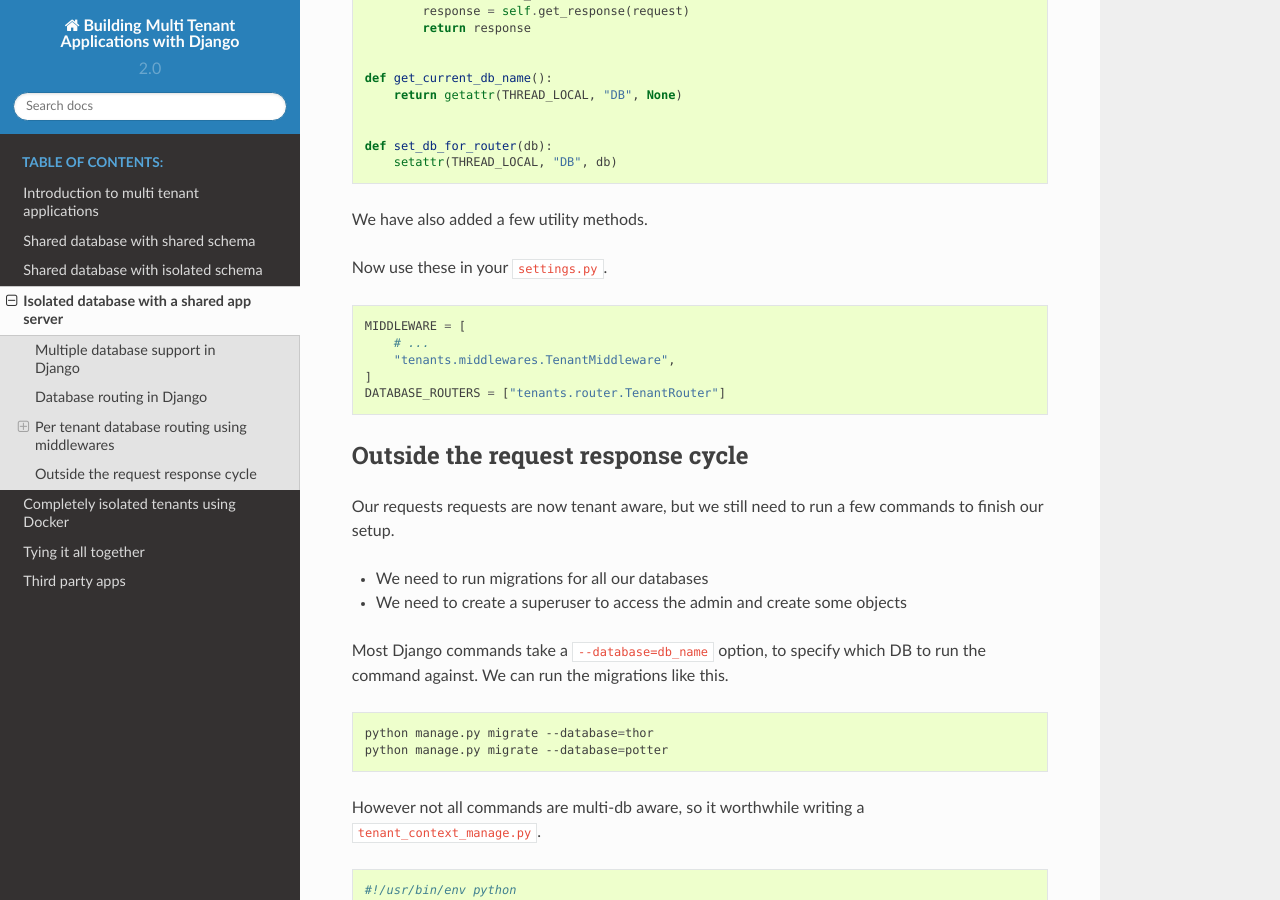
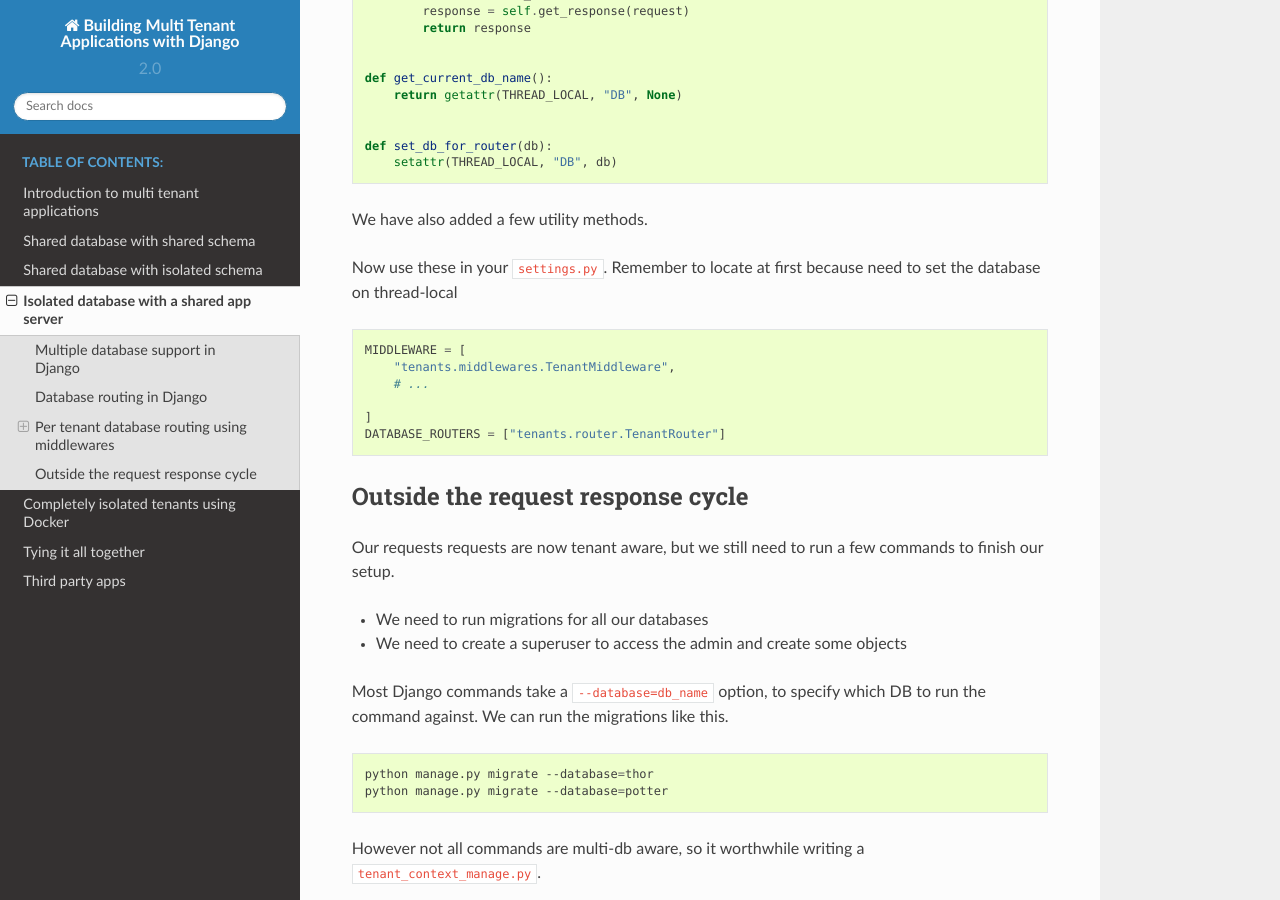
Before and after one commit to agiliq/building-multi-tenant-applications-with-django, a Sphinx documentation site: the page built from source/isolated-database.rst, in a window 1280 px wide and 900 px high, scrolled down 2324 px. Built offline with Sphinx 7.4.7 and the Read the Docs theme 2.0.0, drawn with Linux system fonts in a browser that asks for light colours.

Commit message:
update isolated database settings

```diff
--- a/source/isolated-database.rst
+++ b/source/isolated-database.rst
@@ -116,13 +116,15 @@ With this discussion, our middleware class looks like this:
 
 We have also added a few utility methods.
 
-Now use these in your :code:`settings.py`.
+
+Now use these in your :code:`settings.py`. Remember to locate at first because need to set the database on thread-local
 
 .. code-block:: python
 
     MIDDLEWARE = [
+        "tenants.middlewares.TenantMiddleware",
         # ...
-        "tenants.middlewares.TenantMiddleware",
+
     ]
     DATABASE_ROUTERS = ["tenants.router.TenantRouter"]
 
```
